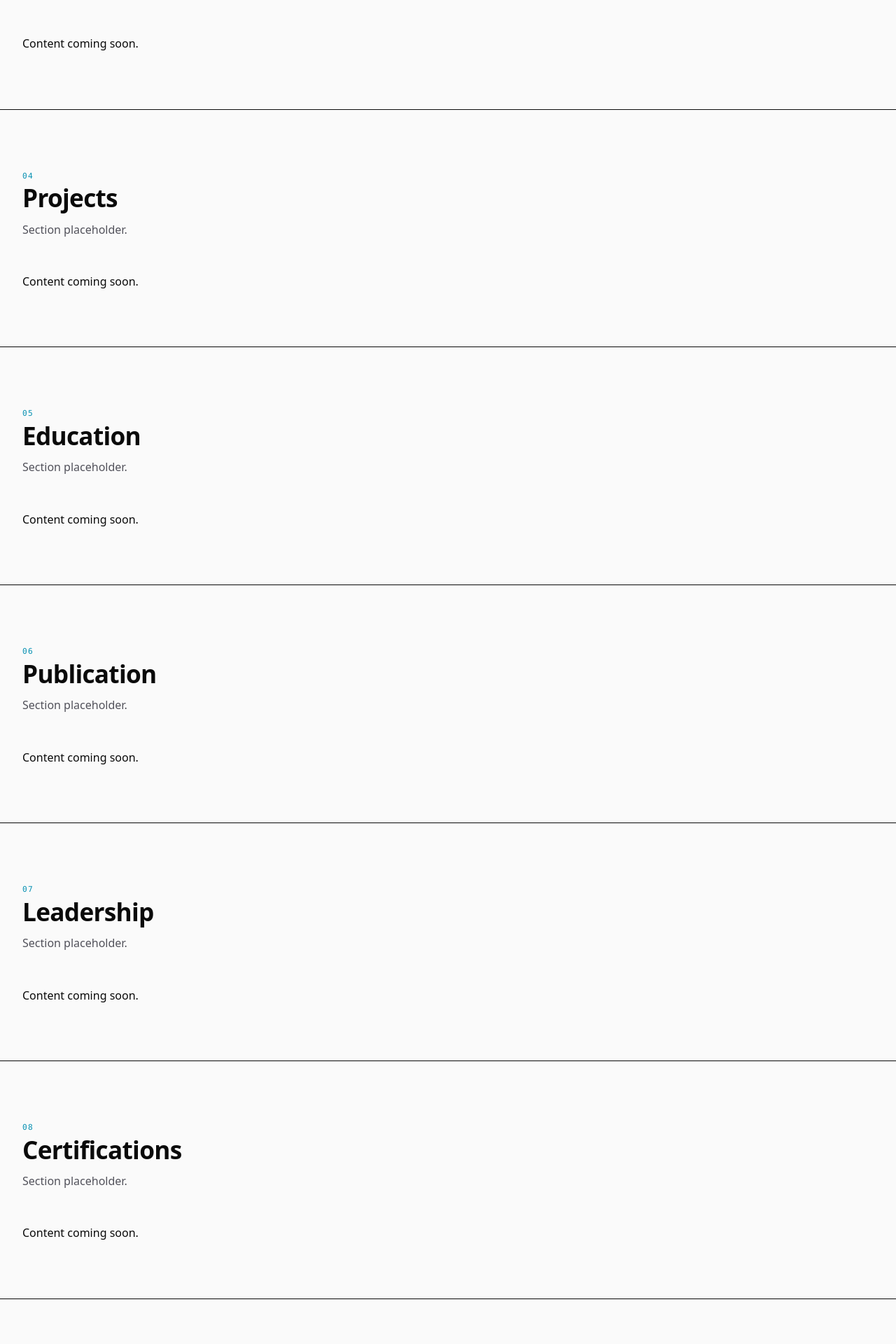
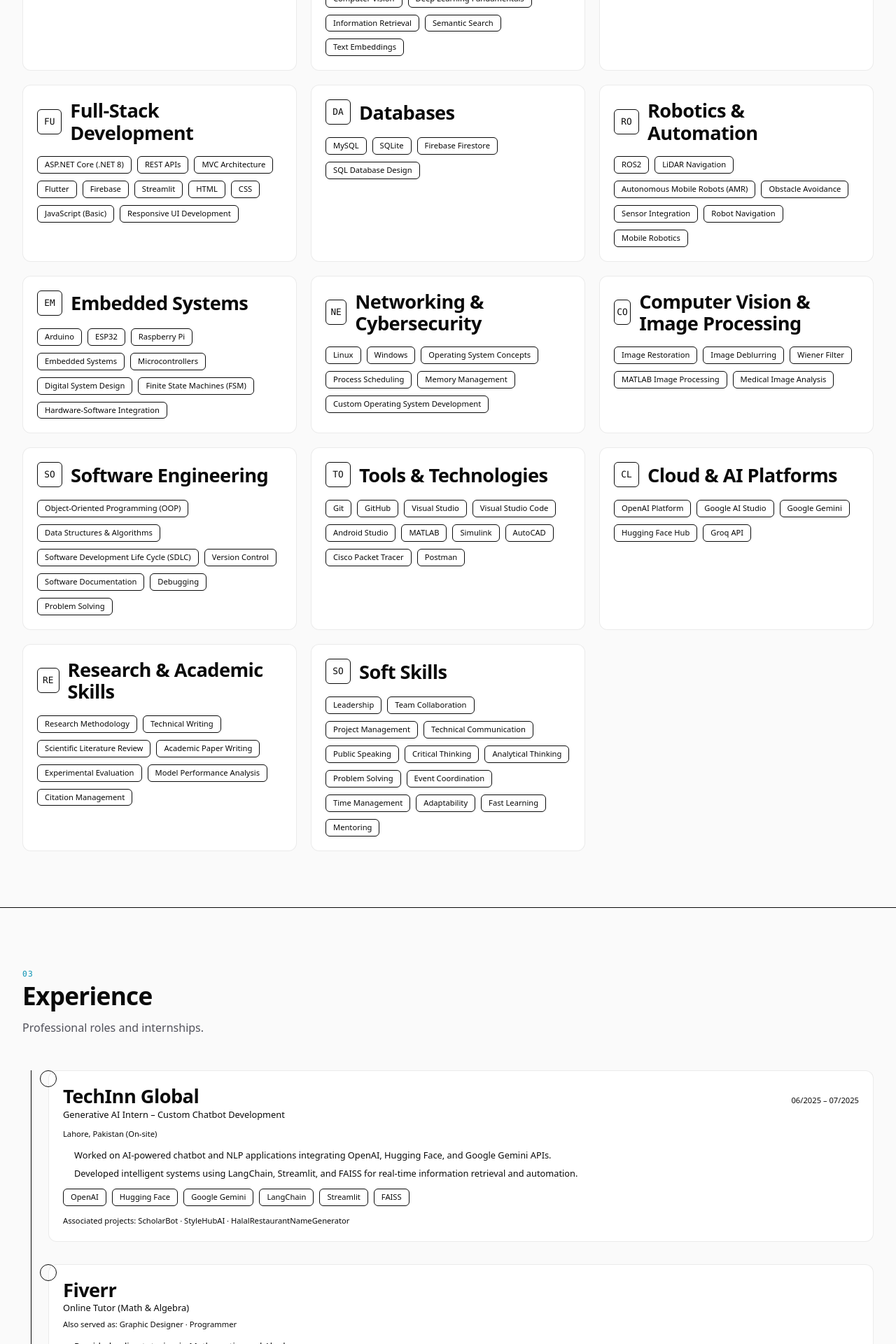
Before and after one commit to Ibad-Ur-Rahman-Memon/Ibad-Ur-Rahman-Memon.github.io, a React (Vite) app: page / in a window 1280 px wide. Shown: the part 2400-4320 px from the top of the page at 70% size. Built offline with nearby package versions, Linux system fonts and the light colour scheme.

Commit message:
feat: build skills and experience sections

```diff
--- a/src/App.tsx
+++ b/src/App.tsx
@@ -2,12 +2,15 @@
 import { PageContainer } from '@/components/ui/PageContainer';
 import { HeroSection } from '@/components/sections/HeroSection';
 import { AboutSection } from '@/components/sections/AboutSection';
+import { SkillsSection } from '@/components/sections/SkillsSection';
+import { ExperienceSection } from '@/components/sections/ExperienceSection';
 
 /**
  * Application shell.
  *
- * Phase 3B.1: Hero and About sections are now populated with verified
- * data. The remaining sections are intentionally still placeholders.
+ * Phase 3C: Skills and Experience sections are now populated with
+ * verified data. The remaining sections are intentionally still
+ * placeholders.
  */
 function App() {
   return (
@@ -19,26 +22,8 @@
       <main id="main" className="flex-1">
         <HeroSection />
         <AboutSection />
-        <section id="skills" className="section border-t border-border">
-          <PageContainer>
-            <div className="section-heading">
-              <span className="eyebrow">02</span>
-              <h2>Skills</h2>
-              <p>Section placeholder.</p>
-            </div>
-            <p className="text-muted-foreground">Content coming soon.</p>
-          </PageContainer>
-        </section>
-        <section id="experience" className="section border-t border-border">
-          <PageContainer>
-            <div className="section-heading">
-              <span className="eyebrow">03</span>
-              <h2>Experience</h2>
-              <p>Section placeholder.</p>
-            </div>
-            <p className="text-muted-foreground">Content coming soon.</p>
-          </PageContainer>
-        </section>
+        <SkillsSection />
+        <ExperienceSection />
         <section id="projects" className="section border-t border-border">
           <PageContainer>
             <div className="section-heading">
@@ -103,7 +88,7 @@
       <footer className="border-t border-border">
         <PageContainer>
           <div className="flex flex-col items-center justify-between gap-3 py-6 text-sm text-muted-foreground sm:flex-row">
-            <p>© {new Date().getFullYear()} Ibad Ur Rahman.</p>
+            <p>{new Date().getFullYear()} Ibad Ur Rahman.</p>
             <p>Built with React, TypeScript, and Tailwind CSS.</p>
           </div>
         </PageContainer>
--- /dev/null
+++ b/src/components/sections/ExperienceSection.tsx
@@ -0,0 +1,98 @@
+import { experience } from '@/data/experience';
+import { PageContainer } from '@/components/ui/PageContainer';
+
+/**
+ * Experience section.
+ *
+ * Renders verified employment/internship history in a clean,
+ * recruiter-friendly timeline layout. No metrics or achievements are
+ * invented — only the data present in src/data/experience.ts is shown.
+ */
+export function ExperienceSection() {
+  return (
+    <section id="experience" className="section border-t border-border">
+      <PageContainer>
+        <div className="section-heading">
+          <span className="eyebrow">03</span>
+          <h2>Experience</h2>
+          <p>Professional roles and internships.</p>
+        </div>
+
+        <ol className="relative ml-3 space-y-8 border-l border-border pl-6">
+          {experience.map((role, index) => (
+            <li key={`${role.organization}-${role.role}-${index}`} className="relative">
+              <span className="absolute -left-3 flex h-6 w-6 items-center justify-center rounded-full border border-border bg-background">
+                <span className="h-2 w-2 rounded-full bg-accent" />
+              </span>
+
+              <div className="card card-hover p-5">
+                <div className="flex flex-col gap-1 sm:flex-row sm:items-baseline sm:justify-between">
+                  <div>
+                    <h3 className="text-base font-semibold text-foreground">{role.organization}</h3>
+                    <p className="text-sm text-accent">{role.role}</p>
+                    {role.roles && role.roles.length > 1 ? (
+                      <p className="mt-1 text-xs text-muted-foreground">
+                        Also served as: {role.roles.filter((r) => r !== role.role).join(' · ')}
+                      </p>
+                    ) : null}
+                  </div>
+                  <div className="mt-1 text-right text-xs text-muted-foreground sm:mt-0">
+                    {formatDateRange(role.startDate, role.endDate, role.current)}
+                  </div>
+                </div>
+
+                {role.location ? (
+                  <p className="mt-2 text-xs text-muted-foreground">{role.location}</p>
+                ) : null}
+
+                {role.responsibilities && role.responsibilities.length > 0 ? (
+                  <ul className="mt-3 space-y-2 text-sm text-muted-foreground">
+                    {role.responsibilities.map((item, i) => (
+                      <li key={i} className="flex gap-3">
+                        <span
+                          aria-hidden
+                          className="mt-2 h-1 w-1 shrink-0 rounded-full bg-accent/70"
+                        />
+                        <span>{item}</span>
+                      </li>
+                    ))}
+                  </ul>
+                ) : null}
+
+                {role.technologies && role.technologies.length > 0 ? (
+                  <div className="mt-3 flex flex-wrap gap-2">
+                    {role.technologies.map((tech) => (
+                      <span
+                        key={tech}
+                        className="inline-flex items-center rounded-md border border-border bg-surface px-2.5 py-1 text-xs text-muted-foreground"
+                      >
+                        {tech}
+                      </span>
+                    ))}
+                  </div>
+                ) : null}
+
+                {role.projects && role.projects.length > 0 ? (
+                  <p className="mt-3 text-xs text-muted-foreground">
+                    <span className="text-foreground/80">Associated projects:</span>{' '}
+                    {role.projects.join(' · ')}
+                  </p>
+                ) : null}
+              </div>
+            </li>
+          ))}
+        </ol>
+      </PageContainer>
+    </section>
+  );
+}
+
+function formatDateRange(
+  startDate: string | undefined,
+  endDate: string | undefined,
+  current: boolean | undefined,
+): string {
+  if (!startDate) return '';
+  const end = current ? 'Present' : (endDate ?? 'Present');
+  return `${startDate} – ${end}`;
+}
--- /dev/null
+++ b/src/components/sections/SkillsSection.tsx
@@ -0,0 +1,45 @@
+import { skillCategories } from '@/data/skills';
+import { PageContainer } from '@/components/ui/PageContainer';
+
+/**
+ * Skills section.
+ *
+ * Skills are grouped by their existing categories. No proficiency
+ * levels, percentages, or progress bars are rendered — the data layer
+ * intentionally omits them.
+ */
+export function SkillsSection() {
+  return (
+    <section id="skills" className="section border-t border-border">
+      <PageContainer>
+        <div className="section-heading">
+          <span className="eyebrow">02</span>
+          <h2>Skills</h2>
+          <p>A selection of technical and professional capabilities.</p>
+        </div>
+
+        <div className="grid gap-5 sm:grid-cols-2 lg:grid-cols-3">
+          {skillCategories.map((category) => (
+            <article key={category.id} className="card card-hover p-5">
+              <div className="mb-4 flex items-center gap-3">
+                <span className="flex h-9 w-9 items-center justify-center rounded-md border border-border bg-surface text-sm font-mono text-accent">
+                  {category.id.slice(0, 2).toUpperCase()}
+                </span>
+                <h3 className="text-base font-semibold text-foreground">{category.label}</h3>
+              </div>
+              <ul className="flex flex-wrap gap-2" aria-label={category.label}>
+                {category.skills.map((skill) => (
+                  <li key={skill.name}>
+                    <span className="inline-flex items-center rounded-md border border-border bg-surface px-2.5 py-1 text-xs text-muted-foreground transition-colors hover:border-border-strong hover:bg-surface-elevated hover:text-foreground">
+                      {skill.name}
+                    </span>
+                  </li>
+                ))}
+              </ul>
+            </article>
+          ))}
+        </div>
+      </PageContainer>
+    </section>
+  );
+}
```
